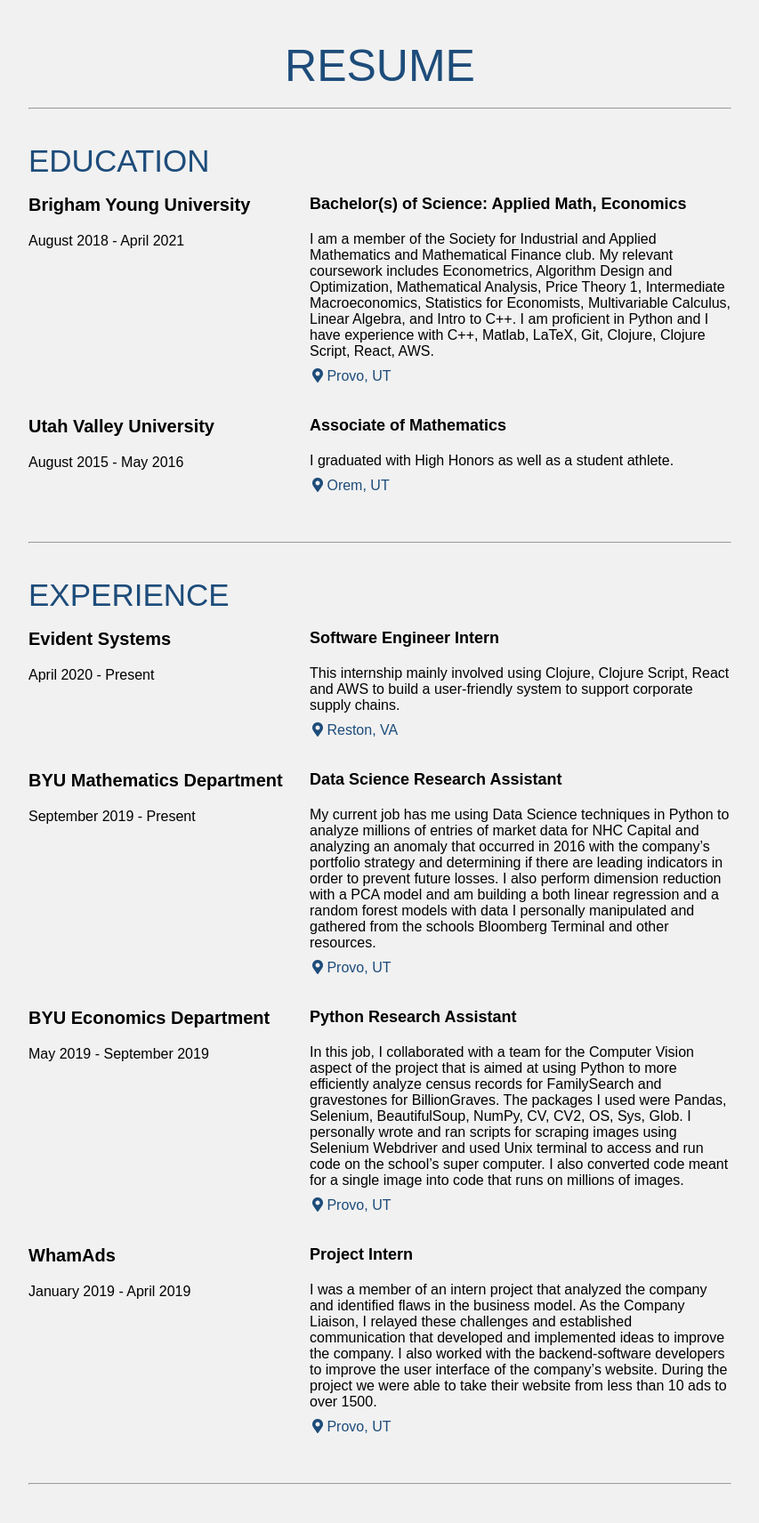
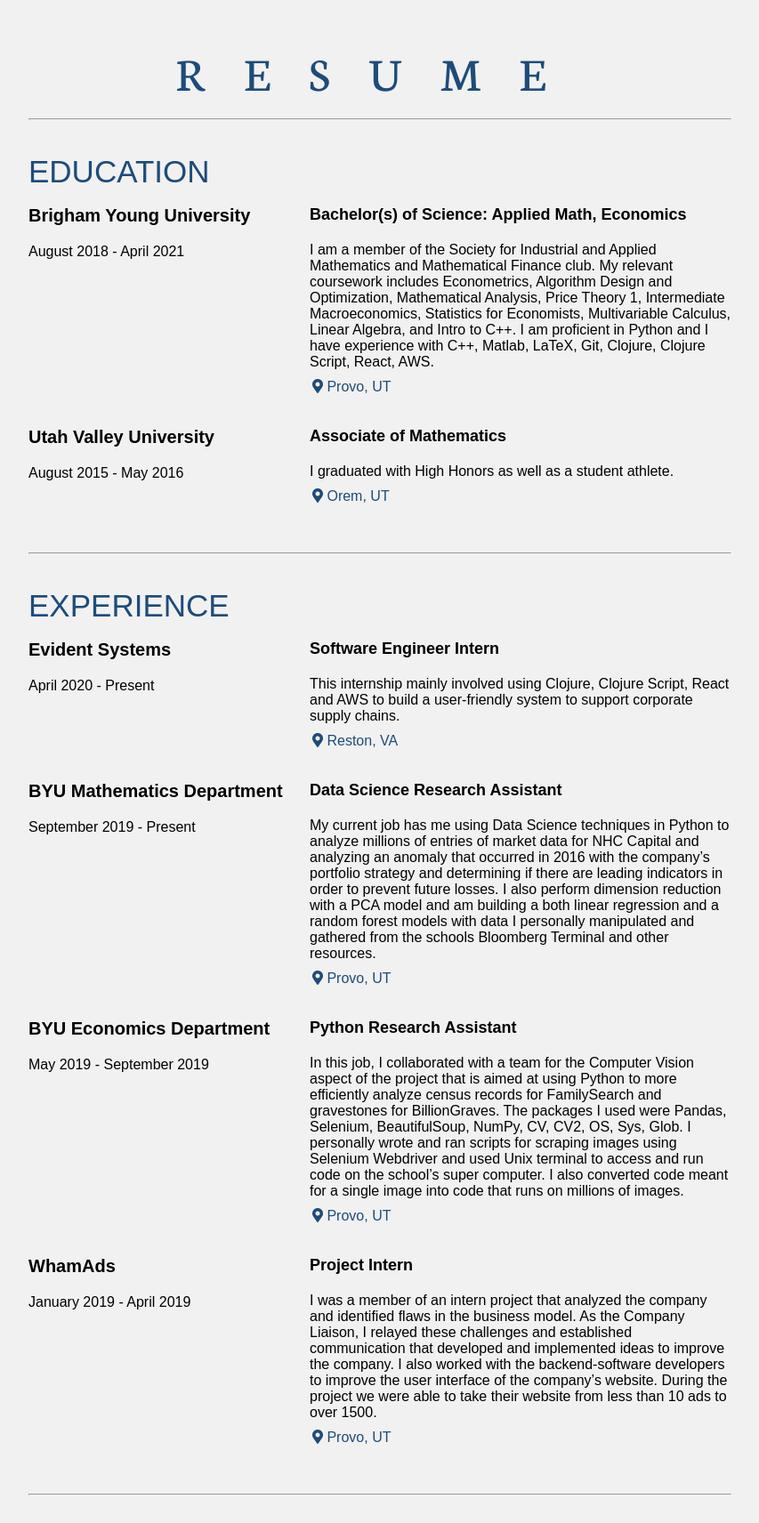
Before and after one commit to layniecalderwood/coryrhunter.com, a Jekyll site: the page built from index.md, in a window 1280 px wide. Shown: the part 700-2412 px from the top of the page at 89% size, without its empty margins (213-1066 px from the left). Built offline with Jekyll 4.4.1, drawn with Linux system fonts in a browser that asks for light colours; nearby versions of some CDN libraries; our own code applies the rules of GitHub Pages for plain Markdown files; grey boxes are pictures that could not be loaded.

Commit message:
gitting there

```diff
--- a/_layouts/default.html
+++ b/_layouts/default.html
@@ -23,11 +23,12 @@ h1 {
 }
 
 h2 {
-  font-family: "Open-Sans", Arial, sans-serif;
+  font-family: "Neuton", Arial, sans-serif;
   text-align: center;
-  font-size: 50px;
+  font-size: 55px;
   color: #1D4C7A;
-  font-weight: 150;
+  font-weight: 100;
+  letter-spacing: .8em;
 }
 
 h3 {
```
